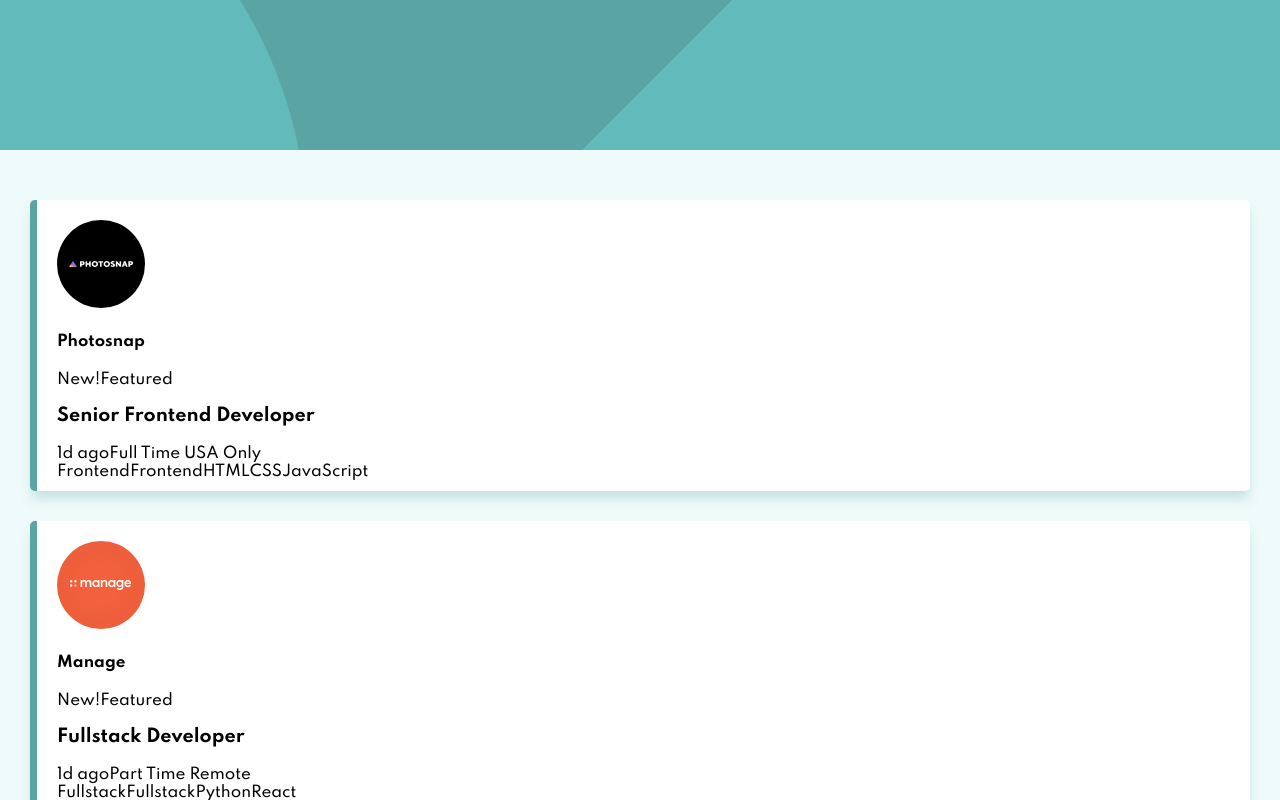
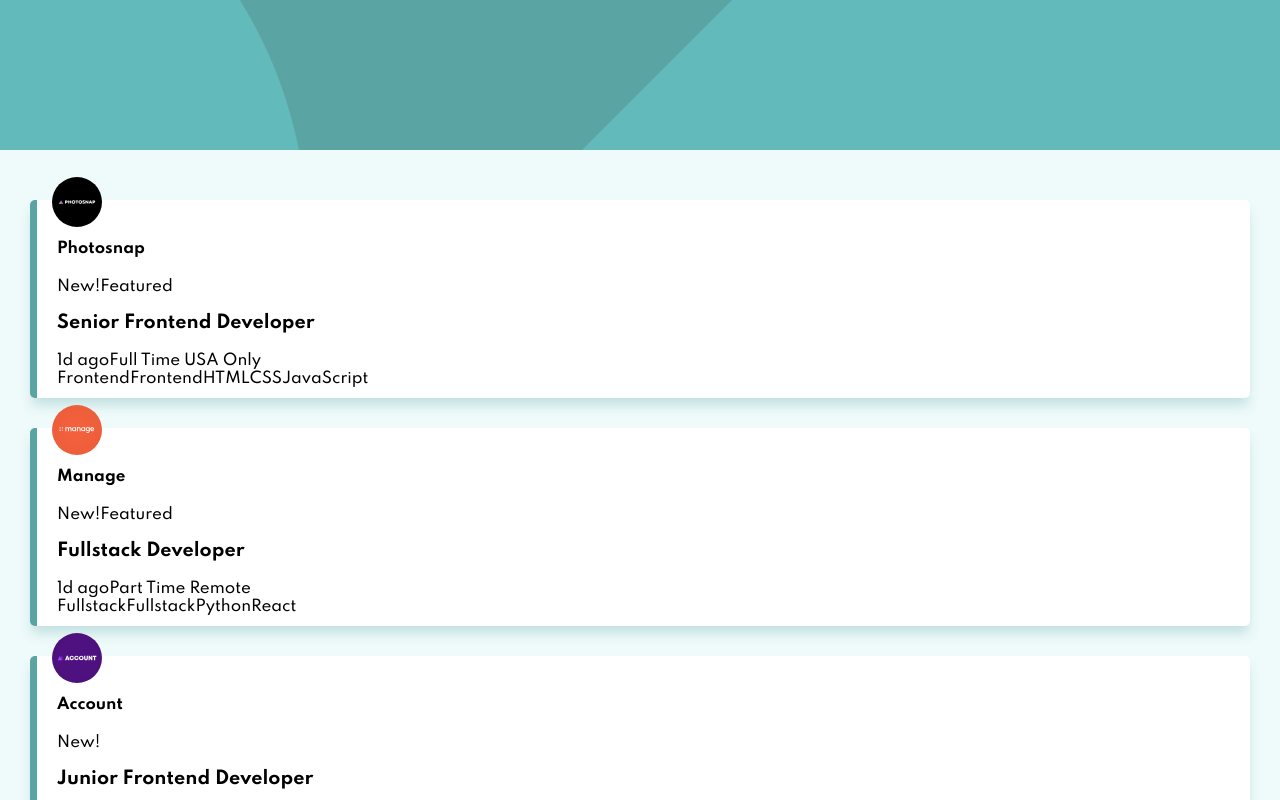
Before and after one commit to abulnes16/job-listing-react, a React (Create React App) app: page / in a window 1280 px wide. Shown: the top 800 px of the page. Built offline with nearby package versions, Linux system fonts and the light colour scheme.

Commit message:
Agregado estilo de imagen en job item

```diff
--- a/src/components/JobItem.js
+++ b/src/components/JobItem.js
@@ -11,6 +11,14 @@ const JobItemContainer = styled.div`
   border-radius: 5px;
   border-left: 7px solid ${colors.primary};
   box-shadow: 0px 9px 12px -2px hsla(180, 29%, 50%, 0.3);
+
+  img {
+    width: 50px;
+    position: absolute;
+    top: -23px;
+    left: 15px;
+
+  }
 `;
 
 const JobItem = ({ job }) => {
```
